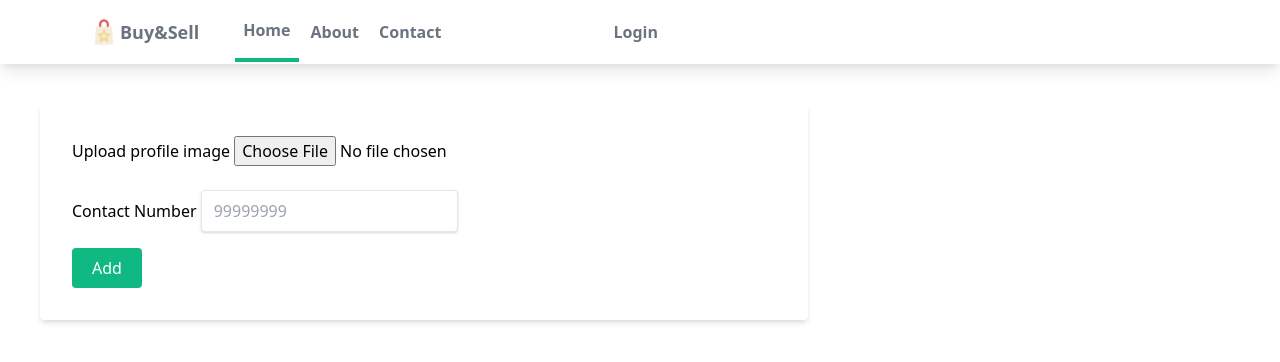
After one commit to Saile16/django-EcomSimu, a Django app: page /users/createprofile/ in a window 1280 px wide. The commit adds this page. Shown: the top 362 px of the page. Run offline with Django 4.2, Linux system fonts and the light colour scheme; style sheets or scripts are compiled from the project's sources.

```diff
--- a/myapp/models.py
+++ b/myapp/models.py
@@ -1,7 +1,9 @@
 from django.db import models
-
+from django.contrib.auth.models import User
 # Create your models here.
 class Product(models.Model):
+    #al poner el default en 1 decimos que el vendendor por default sera el que tenga el id 1
+    seller_name=models.ForeignKey(User,on_delete=models.CASCADE,default=1)
     name= models.CharField(max_length=255)
     price = models.IntegerField()
     desc = models.CharField(max_length=255)
--- a/myapp/templates/myapp/index.html
+++ b/myapp/templates/myapp/index.html
@@ -34,6 +34,11 @@
         <div class="font-bold text-xl text-green-500 mb-2">
           $ {{ product.price }}
         </div>
+        <div class="font-bold mb-2">
+          Posted by:
+          <span class="text-indigo-500">{{product.seller_name}}</span>
+        </div>
+
         <p class="text-gray-700 text-base">{{product.desc}}</p>
       </div>
     </div>
--- a/myapp/views.py
+++ b/myapp/views.py
@@ -2,6 +2,7 @@ from multiprocessing import context
 from django.shortcuts import render,redirect
 from django.http import HttpResponse
 from .models import Product
+from django.contrib.auth.decorators import login_required
 
 # Create your views here.
 def index(request):
@@ -18,13 +19,16 @@ def product_detail(request,id):
     context={'product_detail':product_detail}
     return render(request,'myapp/detail.html',context)
 
+@login_required
 def add_product(request):
     if request.method=='POST':
         name=request.POST.get('name')
         price=request.POST.get('price')
         desc=request.POST.get('desc')
         image=request.FILES['upload']
-        product = Product(name=name,price=price,desc=desc,image=image)
+        seller_name=request.user
+        product = Product(name=name,price=price,desc=desc,image=image,seller_name=seller_name)
+
         product.save()
     return render(request,'myapp/addproduct.html')
 
--- /dev/null
+++ b/users/templates/users/createprofile.html
@@ -0,0 +1,38 @@
+{%extends 'myapp/base.html' %} {% block content %}
+<form
+  method="post"
+  enctype="multipart/form-data"
+  class="bg-white shadow-md m-10 w-3/5 rounded px-8 pt-6 pb-8 mb4"
+>
+  {% csrf_token %}
+  <div class="mb-4">
+    <label>Upload profile image</label>
+    <input
+      class="py-2"
+      placeholder="Upload a clear profile image"
+      type="file"
+      accept="image/*"
+      name="upload"
+      id="upload"
+    />
+  </div>
+  <div class="mb-4">
+    <label>Contact Number</label>
+    <input
+      class="shadow apperance-none border rounded py-2 px-3 mr-7 text-gray-700"
+      placeholder="99999999"
+      type="text"
+      accept="image/*"
+      name="contact_number"
+      id="contact_number"
+    />
+  </div>
+  <input
+    class="bg-green-500 text-white px-5 py-2 rounded"
+    name="Add"
+    value="Add"
+    type="submit"
+    value="Submit"
+  />
+</form>
+{%endblock%}
--- a/users/templates/users/profile.html
+++ b/users/templates/users/profile.html
@@ -5,6 +5,9 @@
       <img src="{{ user.profile.image.url }}" />
     </div>
     <div class="font-bold text-xl mb-2 px-6 py-4">{{user.username}}</div>
+    <div class="font-bold text-xl mb-2 px-6 py-4">
+      {{user.profile.contact_number}}
+    </div>
   </div>
 </div>
 <h1>This is a profile page</h1>
--- a/users/urls.py
+++ b/users/urls.py
@@ -7,6 +7,8 @@ urlpatterns = [
     path('register/', views.register,name='register'),
     path('login/',authentication_views.LoginView.as_view(template_name='users/login.html'),name='login'),
     path('logout/',authentication_views.LogoutView.as_view(template_name='users/logout.html'),name='logout'),
-    path('profile/',views.profile,name='profile')
+    path('profile/',views.profile,name='profile'),
+    path('createprofile/',views.create_profile,name='createprofile'),
+
 
 ]
--- a/users/views.py
+++ b/users/views.py
@@ -1,7 +1,9 @@
+from multiprocessing import context
 from django.shortcuts import render,redirect
 from .forms import NewUserForm
 from django.contrib import messages
 from django.contrib.auth.decorators import login_required
+from .models import Profile
 # Create your views here.
 
 def register(request):
@@ -20,3 +22,14 @@ def register(request):
 @login_required
 def profile(request):
     return render(request,'users/profile.html')
+
+def create_profile(request):
+    if request.method=='POST':
+        contact_number= request.POST.get('contact_number')
+        image=request.FILES['upload']
+        #aqui pedimos el usuario afiliado a esta cuenta
+        user=request.user
+        profile=Profile(user=user,image=image,contact_number=contact_number)
+        profile.save()
+
+    return render(request,'users/createprofile.html')
```
Also changed, not shown: myapp/templates/myapp/detail.html (+7 -1 lines), db.sqlite3, media/images/Sc4f2a165ec6441068ce1fe9a8e9c639cc_T5Dghim.webp (added), media/profile_pictures/18679052_10208682394206875_1507270550_n.jpg (added), myapp/migrations/0003_product_seller_name.py (added).
